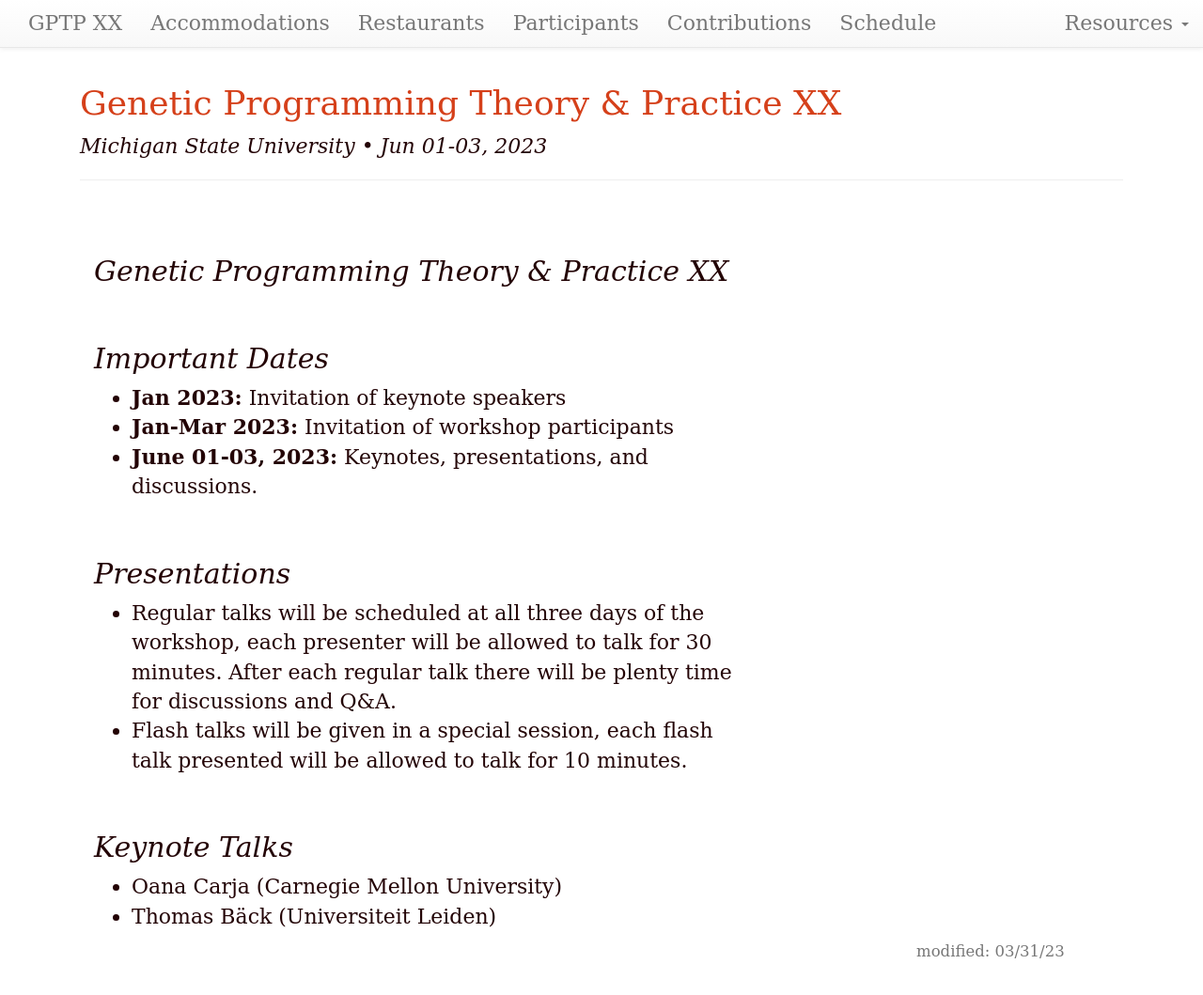
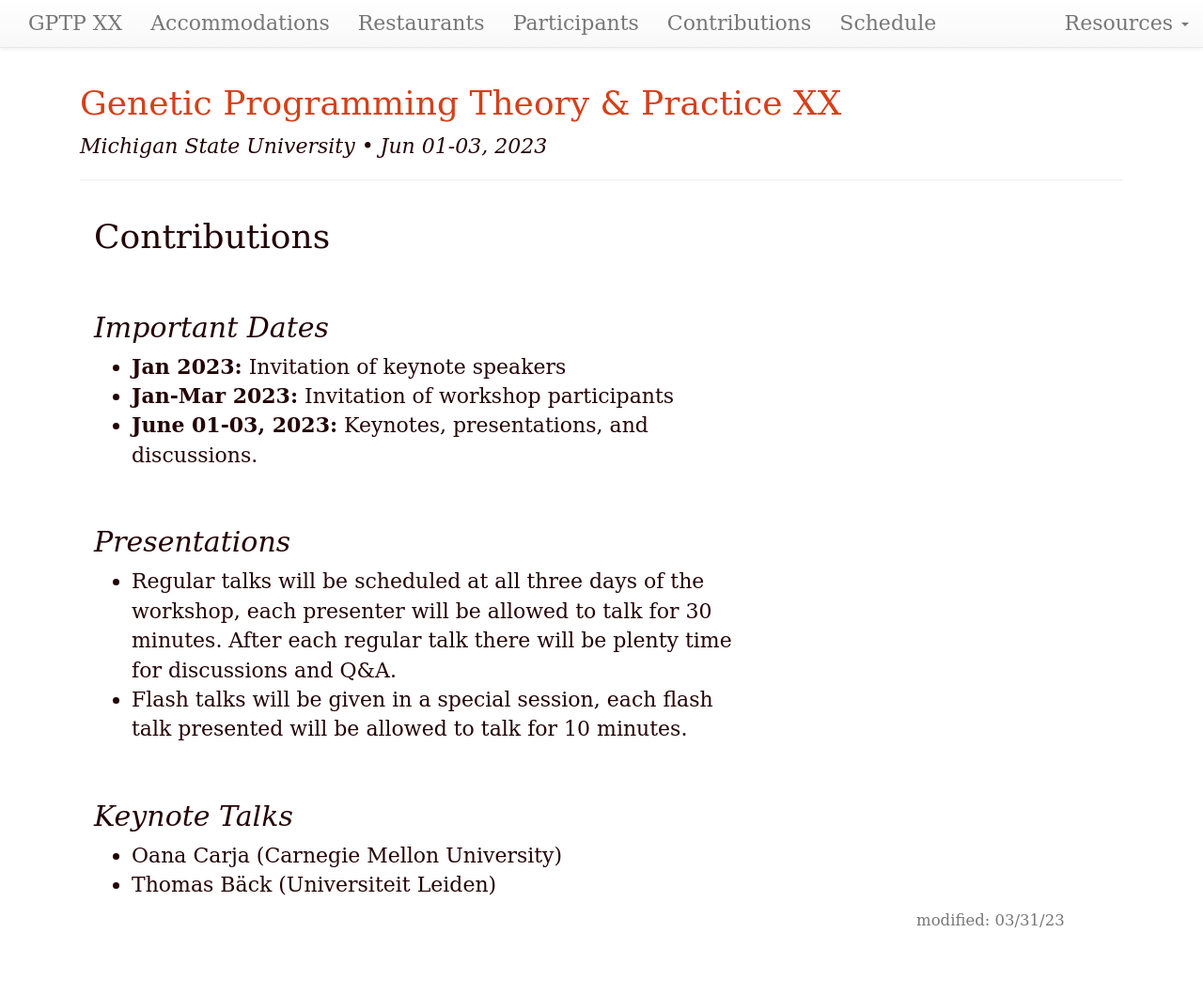
Before and after one commit to GPTP-workshop/gptp-workshop.github.io, a Jekyll site: the page built from contributions.md, in a window 1280 px wide and 1066 px high. Shown: the top 1059 px of the window at 94% size. Built offline with Jekyll 4.4.1, drawn with Linux system fonts in a browser that asks for light colours; our own code applies the rules of GitHub Pages for plain Markdown files.

Commit message:
Update contributions.md

```diff
--- a/contributions.md
+++ b/contributions.md
@@ -5,8 +5,7 @@ roman: "XX"
 dates: "Jun 01-03, 2023"
 ---
 
-## Genetic Programming Theory & Practice XX
-
+# Contributions
 
 ## Important Dates
 
```
